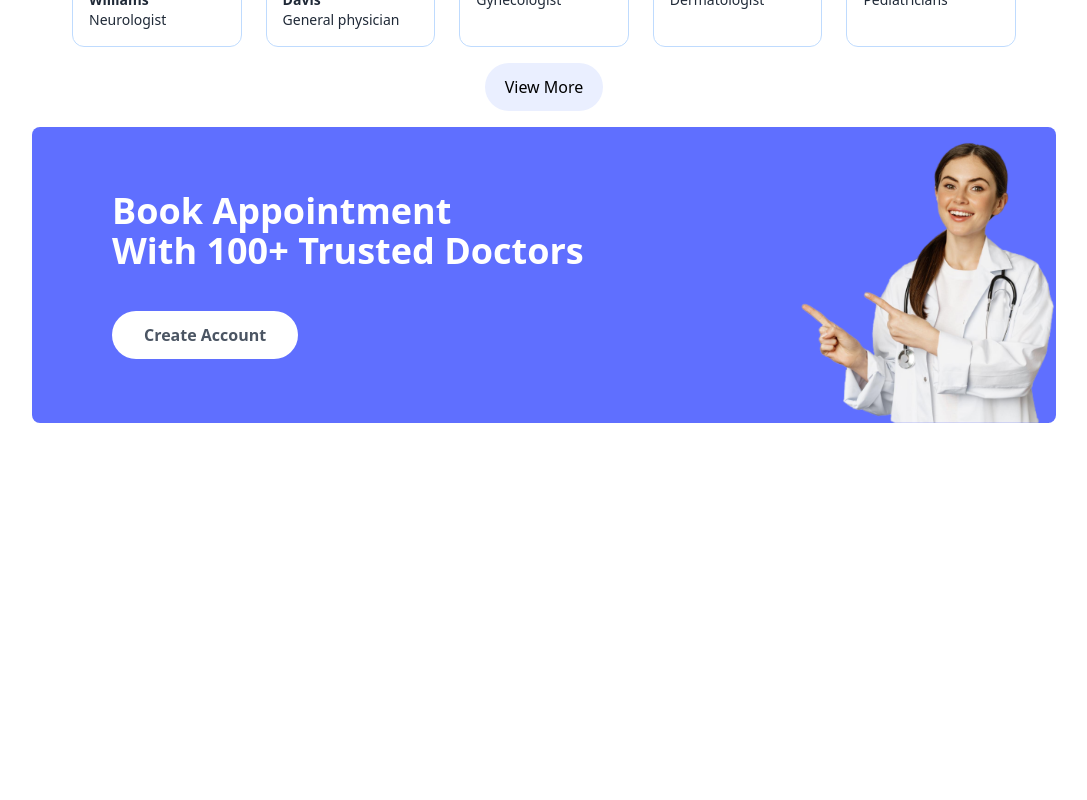
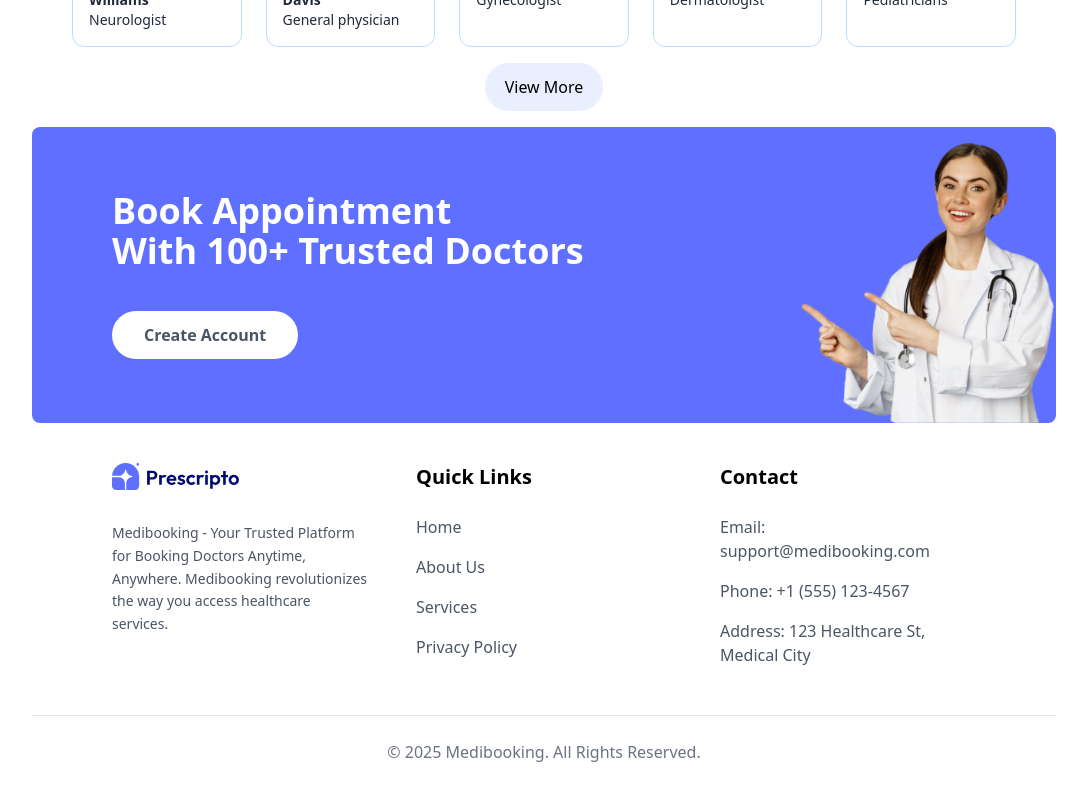
Before and after one commit to Ankit8412226/MediBooking, a React (Vite) app: page / in a window 1280 px wide. Shown: the part 1522-2322 px from the top of the page, without its empty margins (96-1183 px from the left). Before the commit the page ends 1945 px from the top, so only its background shows below. Built offline with nearby package versions, Linux system fonts and the light colour scheme.

Commit message:
Footer Added

```diff
--- /dev/null
+++ b/src/components/Footer.jsx
@@ -0,0 +1,69 @@
+import React from "react";
+import { assets } from "../assets/assets_frontend/assets";
+import { Link } from "react-router-dom";
+
+const Footer = () => {
+  return (
+    <footer className="bg-white py-10">
+      <div className="container mx-auto grid grid-cols-1 md:grid-cols-3 px-6 md:px-10 lg:px-20 gap-12">
+        {/* Logo and Description */}
+        <div className="flex flex-col items-start gap-6">
+          <img src={assets.logo} alt="Medibooking logo" className="w-32 mb-2" />
+          <p className="text-sm text-gray-600 leading-relaxed">
+            Medibooking - Your Trusted Platform for Booking Doctors Anytime,
+            Anywhere. Medibooking revolutionizes the way you access healthcare
+            services.
+          </p>
+        </div>
+
+        {/* Company Links */}
+        <div className="flex flex-col items-start gap-6">
+          <h3 className="text-xl font-semibold">Quick Links</h3>
+          <nav className="flex flex-col gap-4">
+            <Link
+              to="/"
+              className="text-gray-600 hover:text-blue-500 transition"
+            >
+              Home
+            </Link>
+            <Link
+              to="/about"
+              className="text-gray-600 hover:text-blue-500 transition"
+            >
+              About Us
+            </Link>
+            <Link
+              to="/services"
+              className="text-gray-600 hover:text-blue-500 transition"
+            >
+              Services
+            </Link>
+            <Link
+              to="/privacy"
+              className="text-gray-600 hover:text-blue-500 transition"
+            >
+              Privacy Policy
+            </Link>
+          </nav>
+        </div>
+
+        {/* Contact Information */}
+        <div className="flex flex-col items-start gap-6">
+          <h3 className="text-xl font-semibold">Contact</h3>
+          <div className="flex flex-col gap-4 text-gray-600">
+            <p>Email: support@medibooking.com</p>
+            <p>Phone: +1 (555) 123-4567</p>
+            <p>Address: 123 Healthcare St, Medical City</p>
+          </div>
+        </div>
+      </div>
+
+      {/* Copyright */}
+      <div className="text-center mt-12 pt-6 border-t text-gray-500">
+        © {new Date().getFullYear()} Medibooking. All Rights Reserved.
+      </div>
+    </footer>
+  );
+};
+
+export default Footer;
--- a/src/components/TopDoctors.jsx
+++ b/src/components/TopDoctors.jsx
@@ -1,20 +1,30 @@
-import React from "react";
+import React, { useEffect } from "react";
 import { doctors } from "../assets/assets_frontend/assets";
 import "animate.css";
-
 import { useNavigate } from "react-router-dom";
 
 const TopDoctors = () => {
   const navigate = useNavigate();
+
+  useEffect(() => {
+    // Add animation classes when component mounts
+    const elements = document.querySelectorAll(".animate-on-load");
+    elements.forEach((element, index) => {
+      element.classList.add("animate__animated");
+      element.classList.add(
+        index % 2 === 0 ? "animate__fadeInLeft" : "animate__fadeInRight"
+      );
+    });
+  }, []);
 
   const handleViewMore = () => {
     window.scrollTo({
       behavior: "smooth",
       top: 0,
     });
-
     navigate(`/doctors`);
   };
+
   return (
     <>
       <div className="flex items-center justify-center px-6 md:px-10 mt-4 gap-4 flex-col">
@@ -32,11 +42,7 @@ const TopDoctors = () => {
           {doctors.slice(0, 10).map((item, index) => (
             <div
               key={item.id}
-              className={`flex flex-col min-w-55 border border-blue-200 rounded-xl cursor-pointer hover:translate-y-[-10px] transition-all duration-500 ${
-                index % 2 === 0
-                  ? "animate__animated animate__fadeInLeft"
-                  : "animate__animated animate__fadeInRight"
-              }`}
+              className={`animate-on-load flex flex-col min-w-55 border border-blue-200 rounded-xl cursor-pointer hover:translate-y-[-10px] transition-all duration-500`}
             >
               <div className="w-full bg-[#EAEFFF] rounded-t-[12px] overflow-hidden">
                 <img
@@ -46,7 +52,7 @@ const TopDoctors = () => {
                 />
               </div>
               <p className="text-green-500 px-4 text-left w-full flex items-center justify-start gap-2 mt-2">
-                <p className="w-2 h-2 bg-green-500 rounded-full border-4 border-green-500"></p>
+                <span className="w-2 h-2 bg-green-500 rounded-full border-4 border-green-500"></span>
                 Available
               </p>
               <p className="text-sm font-semibold text-left text-gray-800 px-4 ">
--- a/src/pages/Home.jsx
+++ b/src/pages/Home.jsx
@@ -4,6 +4,7 @@ import Hero from "../components/hero";
 import SpecialityMenu from "../components/SpecialityMenu";
 import TopDoctors from "../components/TopDoctors";
 import Banner from "../components/Banner";
+import Footer from "../components/Footer";
 
 const Home = () => {
   return (
@@ -13,6 +14,7 @@ const Home = () => {
       <SpecialityMenu />
       <TopDoctors />
       <Banner />
+      <Footer />
     </div>
   );
 };
```
